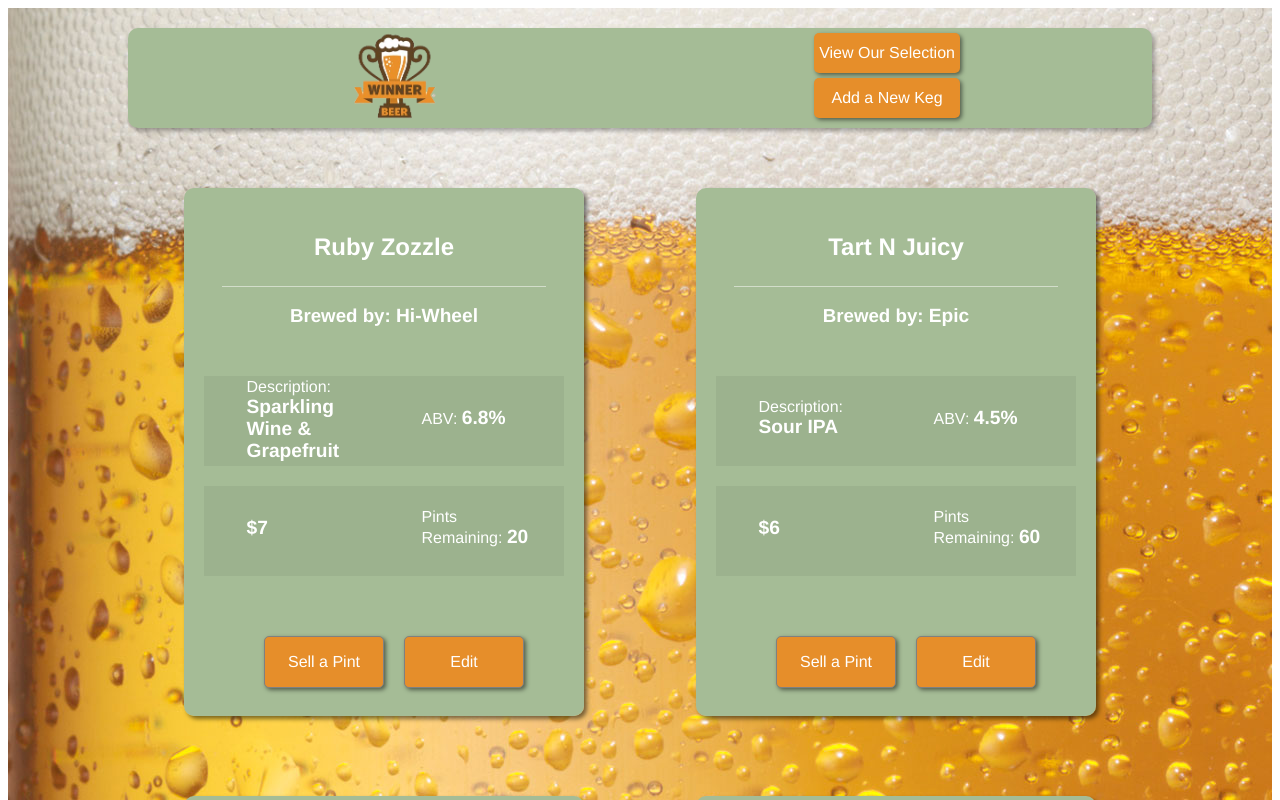
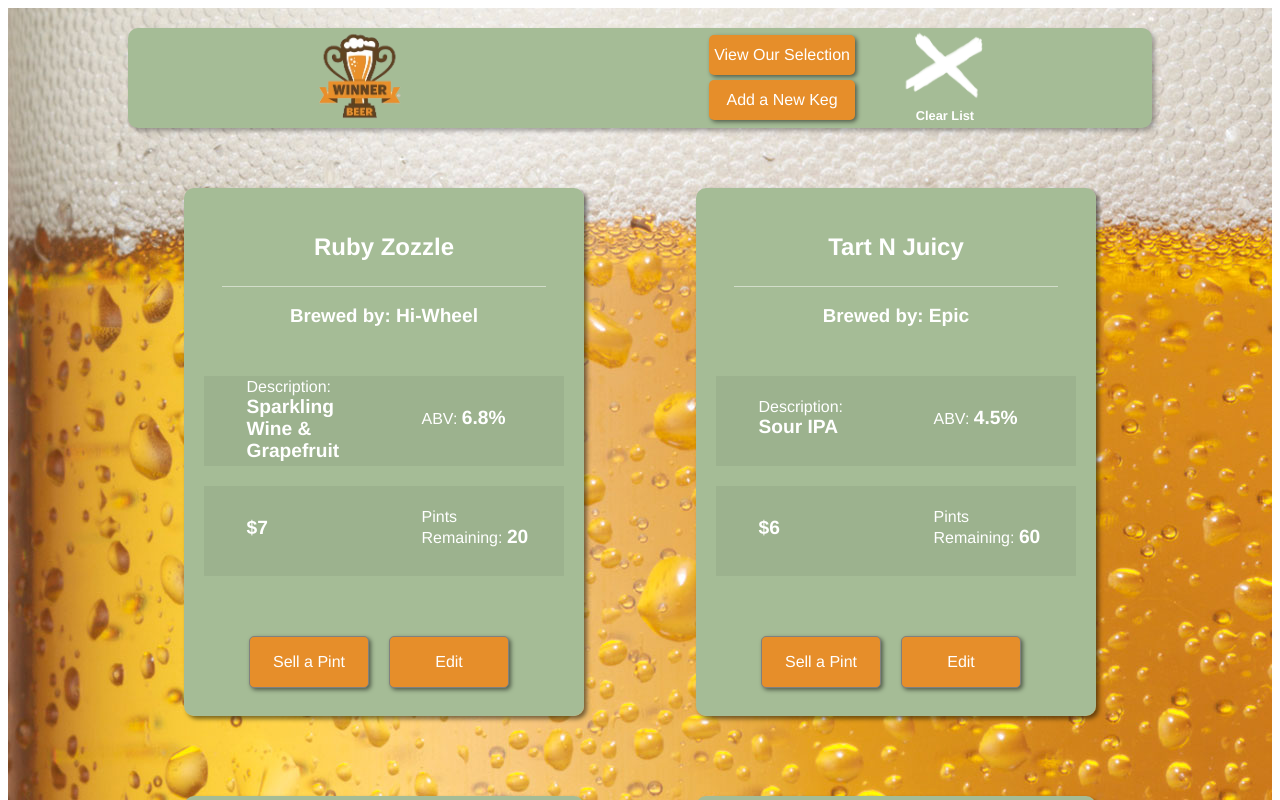
Before and after one commit to 1stBoltCrux/Taproom-React, a React app: page /#/ in a window 1280 px wide. Shown: the top 800 px of the page. Built offline with nearby package versions, Linux system fonts and the light colour scheme.

Commit message:
add clear list button

```diff
--- a/src/components/App.jsx
+++ b/src/components/App.jsx
@@ -79,6 +79,7 @@ class App extends React.Component {
     this.handleClick = this.handleClick.bind(this);
     this.handleSubmitEditForm = this.handleSubmitEditForm.bind(this);
     this.handleSellPint = this.handleSellPint.bind(this);
+    this.handleClear = this.handleClear.bind(this);
   }
 
   handleNewKeg(newKeg){
@@ -116,17 +117,21 @@ class App extends React.Component {
     for (let i = 0; i < newMasterKegList.length; i++) {
       if ( newMasterKegList[i].id === id && newMasterKegList[i].remaining > 0) {
         newMasterKegList[i].remaining --;
-        console.log(newMasterKegList[i].remaining);
         this.setState({masterKegList: newMasterKegList});
       }
     }
+  }
+
+  handleClear(){
+    let newMasterKegList = [];
+    this.setState({masterKegList: newMasterKegList})
   }
 
   render(){
     return (
       <div className={styles.appBackground}>
         <div className={styles.appWrapper}>
-          <Header/>
+          <Header onClear={this.handleClear}/>
           <Switch>
             <Route exact path='/' render={()=> <KegList          onHandleSubmitEditForm={this.handleSubmitEditForm}
               newMasterKegList={this.state.masterKegList}
--- a/src/components/EditForm.jsx
+++ b/src/components/EditForm.jsx
@@ -76,7 +76,7 @@ export default function EditForm(props){
           </div>
         </div>
         <div type='submit' onClick={submitEdit} className={styles.addKegButton}>
-          <p>Edit the Keg</p>
+          <p>Finish Editing</p>
         </div>
       </div>
     </div>
--- a/src/components/Header.jsx
+++ b/src/components/Header.jsx
@@ -1,22 +1,28 @@
 import React from 'react';
-
+import xlogo from './../assets/images/x.png'
 import logo from './../assets/images/logo.png';
 import {Link} from 'react-router-dom';
 import styles from './header.css';
 
-export default function Header(){
+export default function Header(props){
   return(
     <div className={styles.headerWrapper}>
       <div className={styles.headerLogo}>
         <img src={logo}/>
       </div>
-      <div className={styles.headerLinks}>
-        <ul>
-          <Link to='/'><li>View Our Selection</li></Link>
-          <Link to='/addkeg'><li>Add a New Keg</li></Link>
-        </ul>
+
+      <div className={styles.clearList}>
+        <div className={styles.headerLinks}>
+          <ul>
+            <Link to='/'><li>View Our Selection</li></Link>
+            <Link to='/addkeg'><li>Add a New Keg</li></Link>
+          </ul>
+        </div>
+        <div className={styles.clearListButton}>
+          <img src={xlogo} onClick={props.onClear}/>
+          <p>Clear List</p>
       </div>
-
+    </div>
     </div>
   );
 }
--- a/src/components/Keg.jsx
+++ b/src/components/Keg.jsx
@@ -7,7 +7,6 @@ import styles from './keg.css';
 
 
 export default function Keg(props){
-  console.log(props.remaining)
 
   let warning = {
     color: 'white'
@@ -26,11 +25,9 @@ export default function Keg(props){
         </div>
         <div className={styles.line}></div>
         <div className={styles.brewedBy}>
-            <h3>Brewed by: <span className={styles.emphasis}>{props.brewer}</span></h3>
+          <h3>Brewed by: <span className={styles.emphasis}>{props.brewer}</span></h3>
         </div>
-
         <div className={styles.kegContent}>
-
           <div>
             <ul>
               <li>Description: <span className={styles.emphasis}>{props.description}</span></li>
@@ -64,6 +61,7 @@ export default function Keg(props){
 
     </div>
   );
+
   Keg.PropTypes = {
     name: PropTypes.string,
     brewer: PropTypes.string,
--- a/src/components/app.css
+++ b/src/components/app.css
@@ -14,7 +14,8 @@
 .appWrapper {
   padding: 20px;
   margin: auto;
-  width: 1024px;
+  max-width: 1024px;
+  min-width: 350px;
   font-family: Helvetica, sans-serif;
   color: white;
   display: flex;
--- a/src/components/editform.css
+++ b/src/components/editform.css
@@ -16,7 +16,7 @@
   z-index: 1;
   position: absolute;
   top: -400px;
-  right: -62px;
+  right: -77px;
   margin: 40px;
   box-shadow: 3px 3px 4px rgba(0,0,0, .5);
   border-radius: 10px;
@@ -55,6 +55,10 @@
   box-shadow: 2px 2px 4px rgba(0,0,0, .5);
 }
 
+.addKegButton:hover {
+  cursor: pointer;
+  transform: scale(1.03);
+}
 .addKegWrapper h3 {
   margin: auto;
 }
--- a/src/components/header.css
+++ b/src/components/header.css
@@ -2,6 +2,8 @@ a {
   text-decoration: none;
   color: white;
 }
+
+
 
 .headerWrapper ul{
   margin: 0;
@@ -46,3 +48,32 @@ a {
 .headerLogo img {
   max-height: 120px;
 }
+.clearList {
+  display: flex;
+  position: relative;
+  top: 4px;
+}
+.clearListButton {
+  position: relative;
+  top: -10px;
+  height: 80px;
+  margin: 0 0 15px 40px;
+  font-size: .8rem;
+  text-align: center;
+}
+
+.clearListButton img {
+ height: 100%;
+  width: 100px;
+}
+
+.clearListButton img:hover {
+  cursor: pointer;
+  transform: scale(1.03);
+}
+
+
+.clearListButton p {
+  margin: 0;
+  font-weight: bold;
+}
--- a/src/components/keg.css
+++ b/src/components/keg.css
@@ -54,11 +54,13 @@
 
 .kegButtons {
   position: relative;
+  right: 15px;
   top: 40px;
 display: flex;
 justify-content: center;
 height: 30%;
 }
+
 
 .brewedBy, .kegName{
   display: flex;
@@ -68,10 +70,10 @@ height: 30%;
 .kegName {
   padding: 5px;
 }
+
 .line {
   height: 1px;
   width: 90%;
   background-color: rgba(255,255,255, .5);
   margin: auto;
-
 }
```
Also changed, not shown: src/assets/images/Taproom.html (added, +37 -0 lines), src/assets/images/x.png (added), 1 other file (tests, documents, lock files or other folders).
